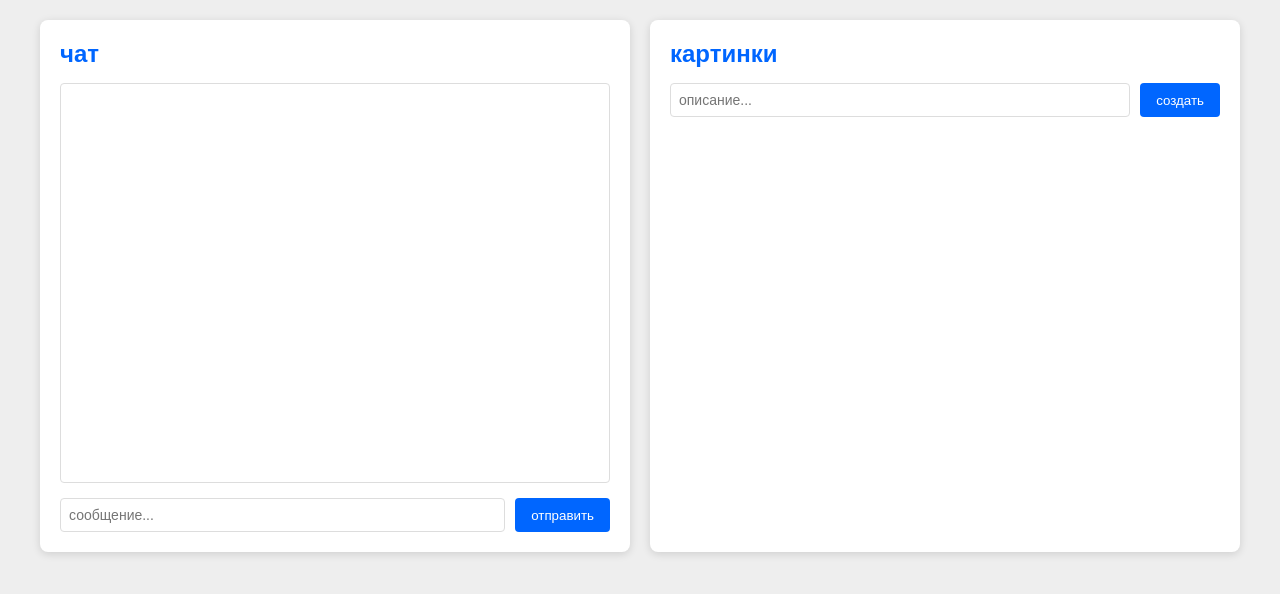
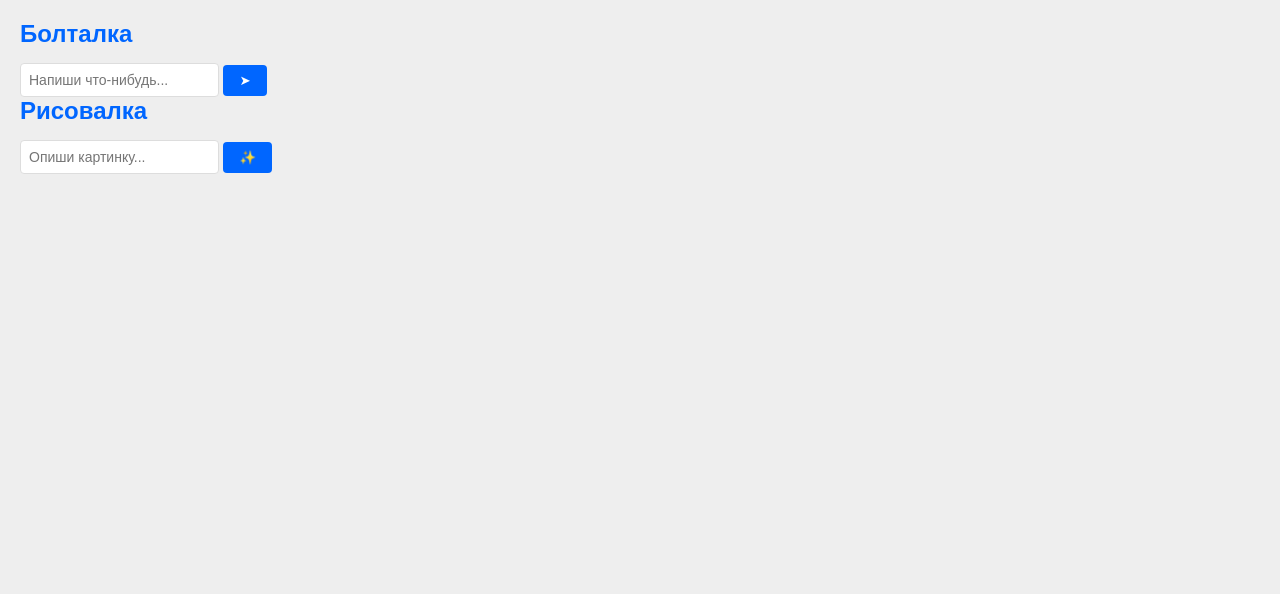
Before and after one commit to derxwather/g4f-chat, a FastAPI app: page / in a window 1280 px wide. Shown: the top 594 px of the page. Run offline with FastAPI, Linux system fonts and the light colour scheme.

Commit message:
Refactor FastAPI app and update HTML template
- Improved import statements in app.py for clarity.
- Refactored middleware setup for CORS.
- Renamed async wrapper functions for better readability.
- Enhanced error handling in chat and image generation endpoints.
- Updated HTML template title and structure for a more user-friendly interface.
- Changed placeholder texts for input fields to improve user experience.

```diff
--- a/app.py
+++ b/app.py
@@ -1,5 +1,5 @@
 import g4f
-from fastapi import *
+from fastapi import FastAPI, HTTPException
 from fastapi.middleware.cors import CORSMiddleware
 from fastapi.staticfiles import StaticFiles
 from fastapi.responses import FileResponse
@@ -10,8 +10,15 @@
 import functools
 
 app = FastAPI()
-app.add_middleware(CORSMiddleware, allow_origins=["*"], allow_credentials=True, allow_methods=["*"], allow_headers=["*"])
 app.mount("/static", StaticFiles(directory="static"), name="static")
+
+origins = ["*"]
+app.add_middleware(CORSMiddleware,
+    allow_origins=origins,
+    allow_credentials=True,
+    allow_methods=["*"],
+    allow_headers=["*"]
+)
 
 class msg(BaseModel):
     text: str
@@ -19,54 +26,60 @@
 class img(BaseModel):
     text: str
 
-def run_async(f):
-    @functools.wraps(f)
-    async def wrap(*args, **kwargs):
-        return await asyncio.get_running_loop().run_in_executor(None, functools.partial(f, *args, **kwargs))
-    return wrap
+def make_async(func):
+    @functools.wraps(func)
+    async def wrapper(*args, **kwargs):
+        loop = asyncio.get_running_loop()
+        return await loop.run_in_executor(None, lambda: func(*args, **kwargs))
+    return wrapper
 
 @app.get("/")
-async def main():
+async def home():
     return FileResponse("templates/index.html")
 
 @app.post("/api/chat")
-async def chat(m: msg):
+async def chat(msg: msg):
     try:
-        @run_async
-        def get_answer():
+        @make_async
+        def ask_gpt():
             return g4f.ChatCompletion.create(
                 model="gpt-4",
-                messages=[{"role": "user", "content": m.text}],
-                provider=g4f.Provider.ChatGptEs,
+                messages=[{"role": "user", "content": msg.text}],
+                provider=g4f.Provider.ChatGptEs
             )
 
-        res = await get_answer()
-        if not res:
-            raise Exception("пусто")
-        return {"response": res}
-    except:
-        err = traceback.format_exc()
-        print(f"ошибка: {err}")
-        raise HTTPException(500, "ошибка")
+        answer = await ask_gpt()
+        if not answer:
+            print("Пустой ответ от GPT")
+            raise Exception("нет ответа")
+
+        return {"response": answer}
+
+    except Exception as e:
+        print(f"Что-то сломалось: {str(e)}")
+        raise HTTPException(500, "все упало(")
 
 @app.post("/api/generate-image")
-async def img_gen(m: img):
+async def make_image(req: img):
     try:
-        @run_async
-        def get_img():
+        @make_async
+        def get_image():
             return g4f.ChatCompletion.create(
                 model="prodia",
-                messages=[{"role": "user", "content": m.text}],
+                messages=[{"role": "user", "content": req.text}]
             )
 
-        url = await get_img()
-        if not url:
-            raise Exception("пусто")
-        return {"image_url": url}
-    except:
-        err = traceback.format_exc()
-        print(f"ошибка: {err}")
-        raise HTTPException(500, "ошибка")
+        img_url = await get_image()
+        if not img_url:
+            print("Картинка не сгенерилась")
+            raise Exception("картинка не получилась")
+
+        return {"image_url": img_url}
+
+    except Exception as e:
+        print(f"Ошибка генерации: {str(e)}")
+        raise HTTPException(500, "не смог сделать картинку(")
 
 if __name__ == "__main__":
+    print("Запускаю сервер...")
     uvicorn.run("app:app", host="localhost", port=8080, reload=True)
--- a/templates/index.html
+++ b/templates/index.html
@@ -3,27 +3,27 @@
 <head>
     <meta charset="UTF-8">
     <meta name="viewport" content="width=device-width, initial-scale=1.0">
-    <title>чат</title>
+    <title>Болталка с картинками</title>
     <link rel="stylesheet" href="/static/style.css">
 </head>
 <body>
-    <div class="main">
-        <div class="left">
-            <h2>чат</h2>
-            <div id="msgs" class="msgs"></div>
-            <div class="input">
-                <input type="text" id="msg" placeholder="сообщение...">
-                <button onclick="send()">отправить</button>
+    <div class="wrapper">
+        <div class="chat-block">
+            <h2>Болталка</h2>
+            <div id="msgs" class="messages"></div>
+            <div class="controls">
+                <input type="text" id="msg" placeholder="Напиши что-нибудь...">
+                <button onclick="send()">➤</button>
             </div>
         </div>
 
-        <div class="right">
-            <h2>картинки</h2>
-            <div class="input">
-                <input type="text" id="txt" placeholder="описание...">
-                <button onclick="gen()">создать</button>
+        <div class="pics-block">
+            <h2>Рисовалка</h2>
+            <div class="controls">
+                <input type="text" id="txt" placeholder="Опиши картинку...">
+                <button onclick="gen()">✨</button>
             </div>
-            <div id="img">
+            <div id="img" class="result">
                 <img id="pic" style="display: none;">
             </div>
         </div>
```
